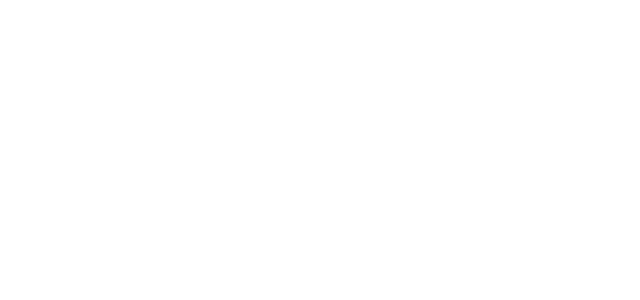
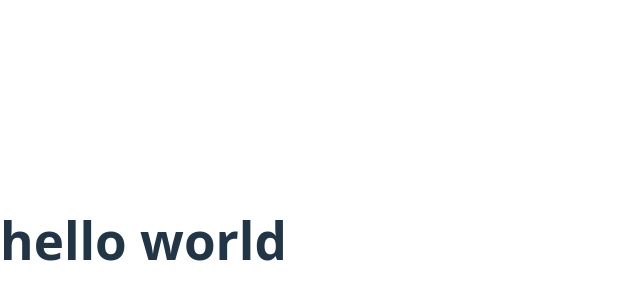
Before and after one commit to programmer-anvar/huskyTest1, a React (Vite) app: page / in a window 1280 px wide. Shown: the part 160-460 px from the top of the page, without its empty margins (0-640 px from the left). Built offline with nearby package versions, Linux system fonts and the light colour scheme.

Commit message:
fix: jsndjksndsndksdns

```diff
--- a/eslint.config.js
+++ b/eslint.config.js
@@ -24,7 +24,7 @@ export default defineConfig([
     },
     rules: {
       'no-unused-vars': ['error', { varsIgnorePattern: '^[A-Z_]' }],
-      indent: ['error', 2],   // 2 space majburiy
+      indent: ['error', 2],
       'no-tabs': 'error'
     },
   },
--- a/package.json
+++ b/package.json
@@ -9,7 +9,8 @@
     "preview": "vite preview",
     "prepare": "husky install",
     "lint": "eslint .",
-     "lint:check": "npm run lint && echo \"✅ Codingiz yaxshi (lint OK)\""
+    "lint:fix": "eslint . --fix",
+    "lint:check": "npm run lint:fix && echo \"✅ Codingiz avtomatik to‘g‘rilandi va toza\""
   },
   "dependencies": {
     "react": "^19.2.0",
--- a/src/App.jsx
+++ b/src/App.jsx
@@ -1,7 +1,7 @@
 const App = () => {
   return (
     <div>
-
+                                          <h1>hello world</h1>
     </div>
   )
 }
```
Also changed, not shown: 1 other file (tests, documents, lock files or other folders).
